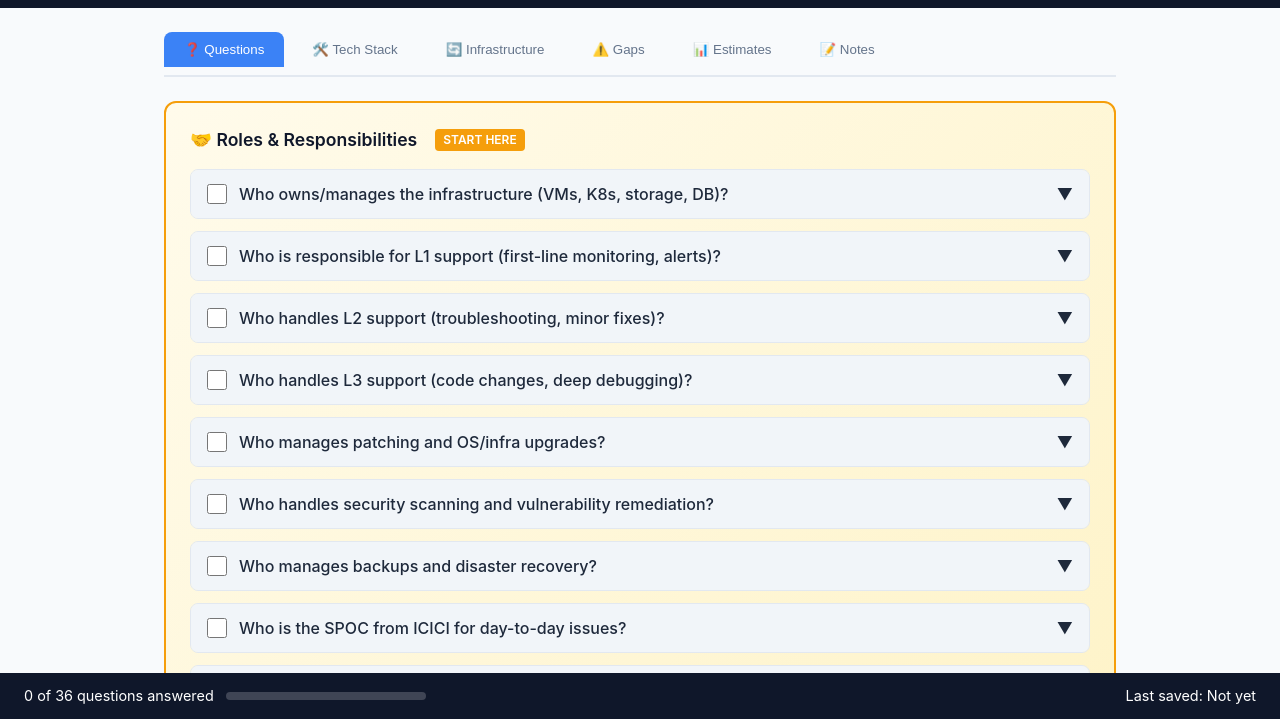
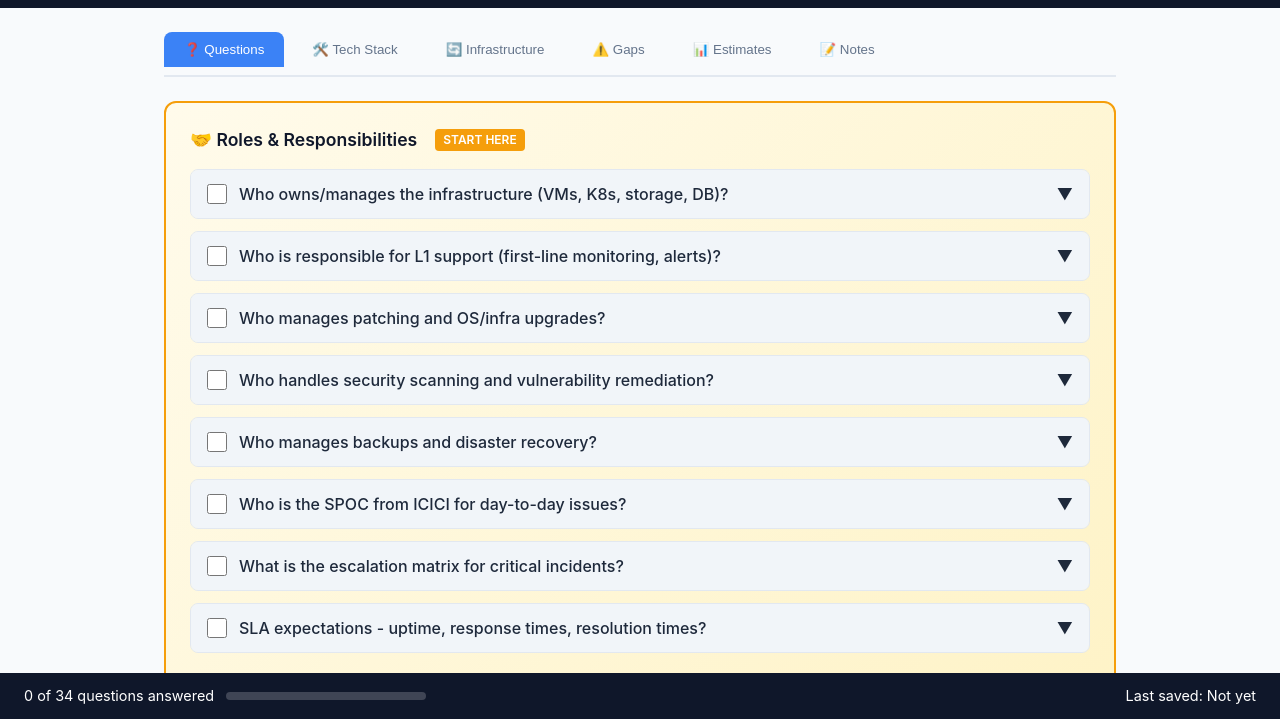
Before and after one commit to krishnatejak/icici-bbps-briefing, a plain HTML site: page index.html in a window 1280 px wide. Shown: the part 81-800 px from the top of the page. Drawn offline with Linux system fonts and the light colour scheme.

Commit message:
Remove L2/L3 support questions

```diff
--- a/index.html
+++ b/index.html
@@ -614,8 +614,6 @@ Next steps:
             'rr-questions': [
                 'Who owns/manages the infrastructure (VMs, K8s, storage, DB)?',
                 'Who is responsible for L1 support (first-line monitoring, alerts)?',
-                'Who handles L2 support (troubleshooting, minor fixes)?',
-                'Who handles L3 support (code changes, deep debugging)?',
                 'Who manages patching and OS/infra upgrades?',
                 'Who handles security scanning and vulnerability remediation?',
                 'Who manages backups and disaster recovery?',
```
